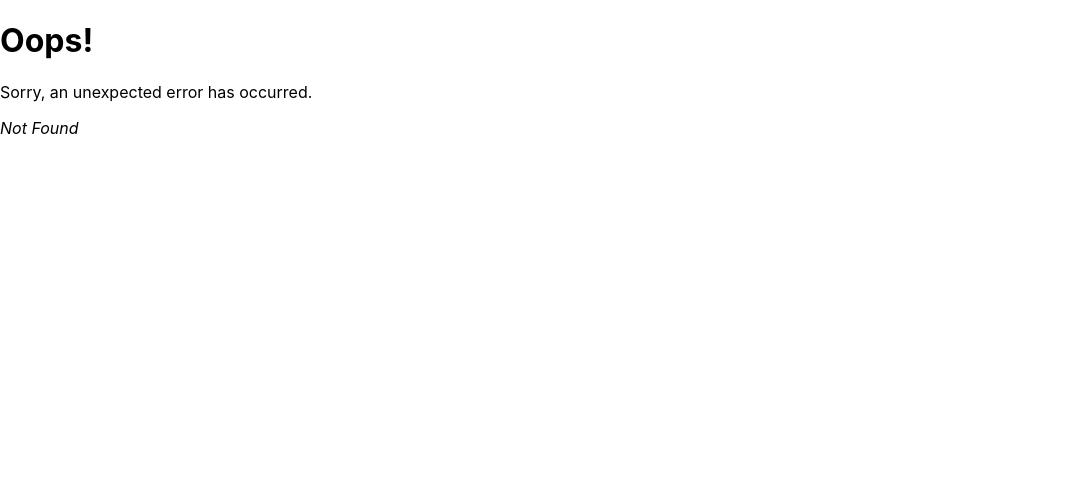
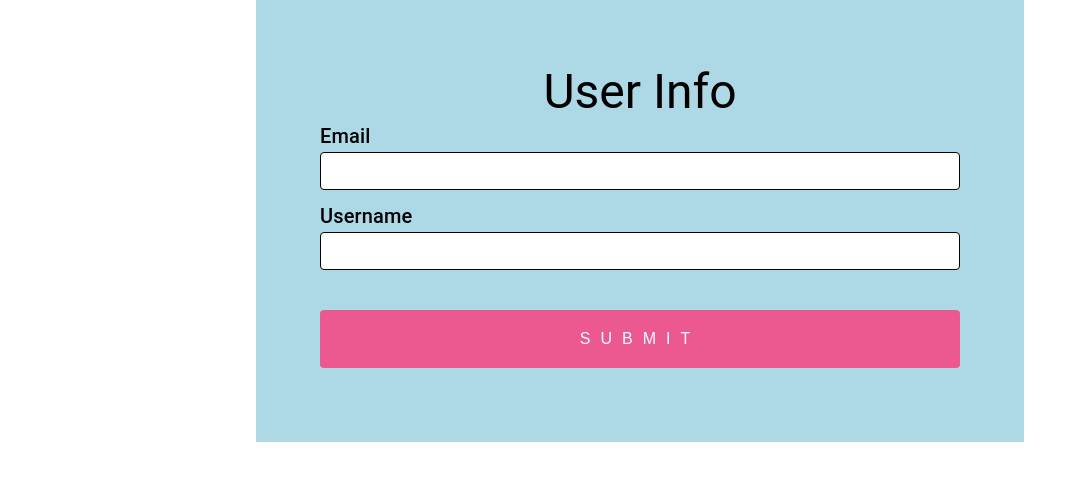
Before and after one commit to TNKStore/AWAD-19KTPM3-Project, a React (Create React App) app in the folder client/: page /profile in a window 1280 px wide. Before the commit this address had no page. Shown: the top 480 px of the page, without its empty margins (0-1087 px from the left). Built offline with nearby package versions, Linux system fonts and the light colour scheme.

Commit message:
Draft User Profile page

```diff
--- a/client/src/components/appBar.jsx
+++ b/client/src/components/appBar.jsx
@@ -1,3 +1,4 @@
+/* eslint-disable no-unused-vars */
 import { AccountCircle } from "@mui/icons-material";
 import {
   AppBar,
@@ -9,7 +10,7 @@ import {
   Typography
 } from "@mui/material";
 import * as React from "react";
-import { useLocation } from "react-router-dom";
+import { useLocation, useNavigate } from "react-router-dom";
 
 const drawerWidth = 300;
 
@@ -17,12 +18,13 @@ export default function TopBar() {
   const [anchorEl, setAnchorEl] = React.useState(null);
   const [auth, setAuth] = React.useState(false);
   const [user, setUser] = React.useState(null);
+  const navigate = useNavigate();
   const location = useLocation();
 
   React.useEffect(() => {
     if (location.state !== null) {
       setAuth(true);
-      setUser(location.state?.user?.firstName);
+      setUser(location.state?.user);
     }
   }, []);
 
@@ -31,6 +33,10 @@ export default function TopBar() {
   };
   const handleClose = () => {
     setAnchorEl(null);
+  };
+  const handleProfile = () => {
+    console.log(user);
+    navigate("/profile", { state: user });
   };
   const handleLogout = () => {
     setAuth(false);
@@ -44,7 +50,7 @@ export default function TopBar() {
     >
       <Toolbar>
         <Typography variant="h6" component="div" sx={{ flexGrow: 1 }}>
-          {user}
+          {user?.firstName}
         </Typography>
         {auth && (
           <div>
@@ -73,7 +79,7 @@ export default function TopBar() {
               open={Boolean(anchorEl)}
               onClose={handleClose}
             >
-              <MenuItem onClick={handleClose}>Profile</MenuItem>
+              <MenuItem onClick={handleProfile}>Profile</MenuItem>
               <MenuItem onClick={handleLogout}>Logout</MenuItem>
             </Menu>
           </div>
--- a/client/src/index.jsx
+++ b/client/src/index.jsx
@@ -10,6 +10,7 @@ import "./index.css";
 import LoginPage from "./pages/login";
 import RegisterPage from "./pages/register";
 import ActivatePage from "./pages/activate";
+import UserProfilePage from "./pages/userProfile";
 
 const queryClient = new QueryClient();
 
@@ -32,6 +33,10 @@ const router = createBrowserRouter([
     element: <ActivatePage />
   },
   {
+    path: "profile/",
+    element: <UserProfilePage />
+  },
+  {
     path: "images/",
     element: <ImagePage />
   }
--- /dev/null
+++ b/client/src/pages/userProfile.jsx
@@ -0,0 +1,69 @@
+/* eslint-disable react/jsx-props-no-spreading */
+import React, { useEffect } from "react";
+import { Box, Typography } from "@mui/material";
+import { useForm } from "react-hook-form";
+import { useLocation, useNavigate } from "react-router-dom";
+import axios from "axios";
+
+export default function UserProfilePage() {
+  const {
+    register,
+    handleSubmit,
+    formState: { errors },
+    setValue
+  } = useForm();
+  const navigate = useNavigate();
+  const location = useLocation();
+
+  const [user, setUser] = React.useState(null);
+  useEffect(() => {
+    if (location.state !== null) {
+      setUser(location.state);
+      setValue("email", user?.email);
+      setValue("username", user?.firstName);
+    }
+  }, [user]);
+
+  const onSubmit = async (data) => {
+    const dataSent = {
+      email: data.email,
+      firstName: data.username
+    };
+
+    const response = await axios
+      .post("http://localhost:4000/signup", dataSent)
+      .catch((error) => console.error("There was an error!", error));
+
+    if (response.status === 200) navigate("/login");
+  };
+
+  return (
+    <Box sx={{ maxWidth: "xs" }}>
+      <form onSubmit={handleSubmit(onSubmit)}>
+        <Typography
+          variant="h3"
+          component="div"
+          align="center"
+          sx={{ flexGrow: 1 }}
+        >
+          User Info
+        </Typography>
+        <Typography variant="h6" component="div" sx={{ flexGrow: 1 }}>
+          Email
+        </Typography>
+        <input {...register("email", { required: "Required" })} />
+        {errors.email && <span>{errors.email.message}</span>}
+        <Typography variant="h6" component="div" sx={{ flexGrow: 1 }}>
+          Username
+        </Typography>
+        <input
+          {...register("username", {
+            required: "Required"
+          })}
+        />
+        {errors.username && <span>{errors.username.message}</span>}
+        <input type="submit" />
+      </form>
+    </Box>
+  );
+}
```
